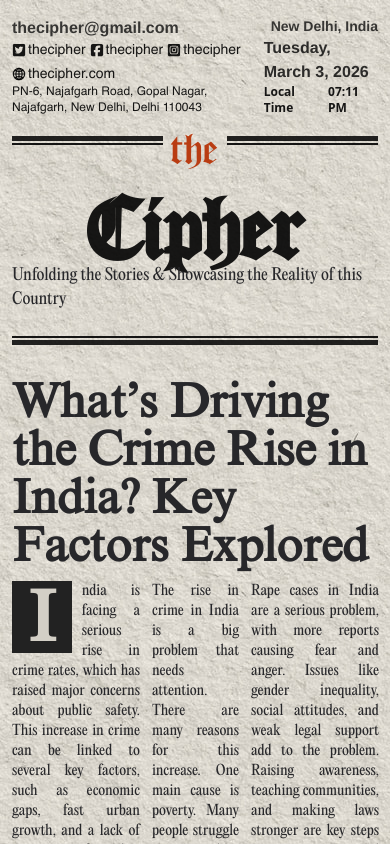
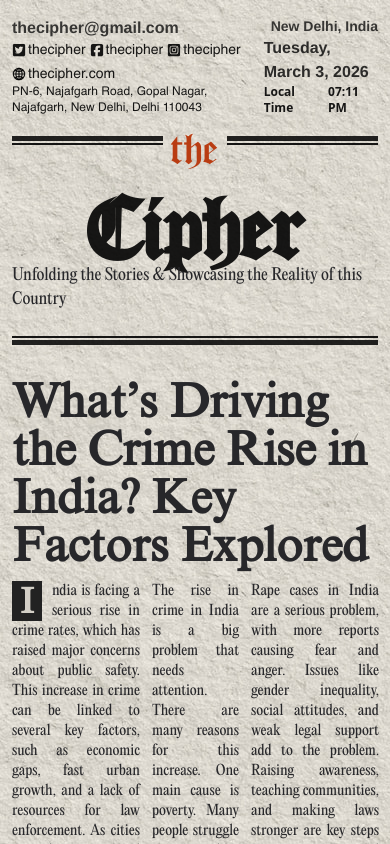
Before and after one commit to yugalkaushik/thecipher, a React (Vite) app: page / in a window 390 px wide. Shown: the top 844 px of the page. Built offline with nearby package versions, Linux system fonts and the light colour scheme.

Commit message:
style: add responsive breakpoints for marquee font and drop-cap sizing

```diff
--- a/src/index.css
+++ b/src/index.css
@@ -5,30 +5,37 @@
 body {
   @apply bg-zinc-800;
 }
+
 @font-face {
   font-family: "OldLondon";
   src: url("./assets/fonts/OldLondon.ttf");
 }
+
 @font-face {
   font-family: "TimesNewRoman";
   src: url("./assets/fonts/times-new-roman.ttf");
 }
+
 @font-face {
   font-family: "Impact";
   src: url("./assets/fonts/impact.ttf");
 }
+
 @font-face {
   font-family: "Canopee";
   src: url("./assets/fonts/Canopee-regular.otf");
 }
+
 @font-face {
   font-family: "EditorialNew";
   src: url("./assets/fonts/PPEditorialNew-Regular-BF644b214ff145f.otf");
 }
+
 @font-face {
   font-family: "Helvetica";
   src: url("./assets/fonts/Helvetica.ttf");
 }
+
 @font-face {
   font-family: "Arial";
   src: url("./assets/fonts/ARIAL.TTF");
@@ -43,12 +50,24 @@ body {
   overflow: hidden;
   white-space: nowrap;
   width: 100%;
-  font-size: 90px;
+  font-size: 40px;
   border-top: 2px solid #1b1b1b;
   border-bottom: 2px solid #1b1b1b;
   margin-top: 20px;
 
   font-family: "TimesNewRoman";
+}
+
+@media (min-width: 640px) {
+  .marquee-container {
+    font-size: 60px;
+  }
+}
+
+@media (min-width: 1024px) {
+  .marquee-container {
+    font-size: 90px;
+  }
 }
 
 .marquee {
@@ -72,6 +91,7 @@ body {
   0% {
     transform: translateX(100%);
   }
+
   100% {
     transform: translateX(-100%);
   }
@@ -83,7 +103,7 @@ body {
   font-weight: bold;
   background: #222222;
   color: #d3cfc6;
-  @apply px-4 text-7xl font-bold font-TimesNewRoman;
+  @apply px-2 md:px-4 text-4xl md:text-5xl lg:text-7xl font-bold font-TimesNewRoman;
 }
 
 h1 {
```
